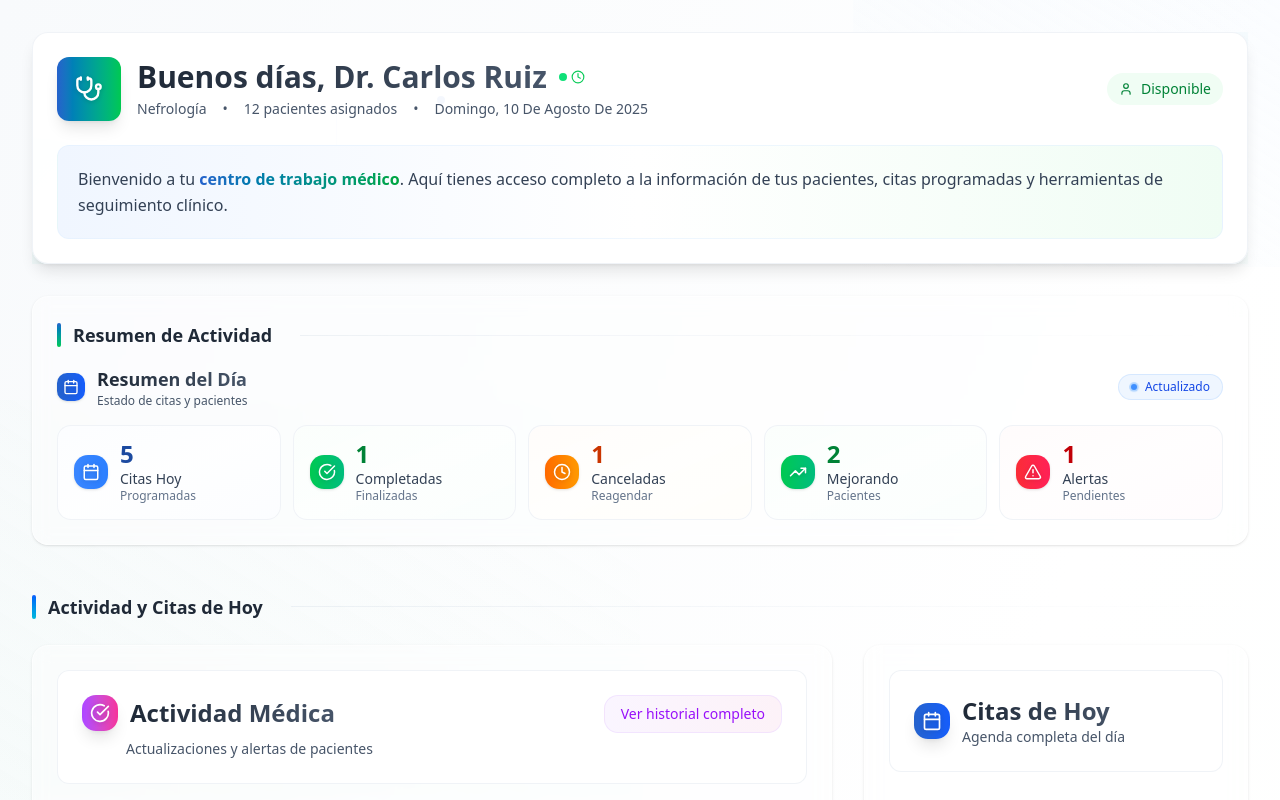
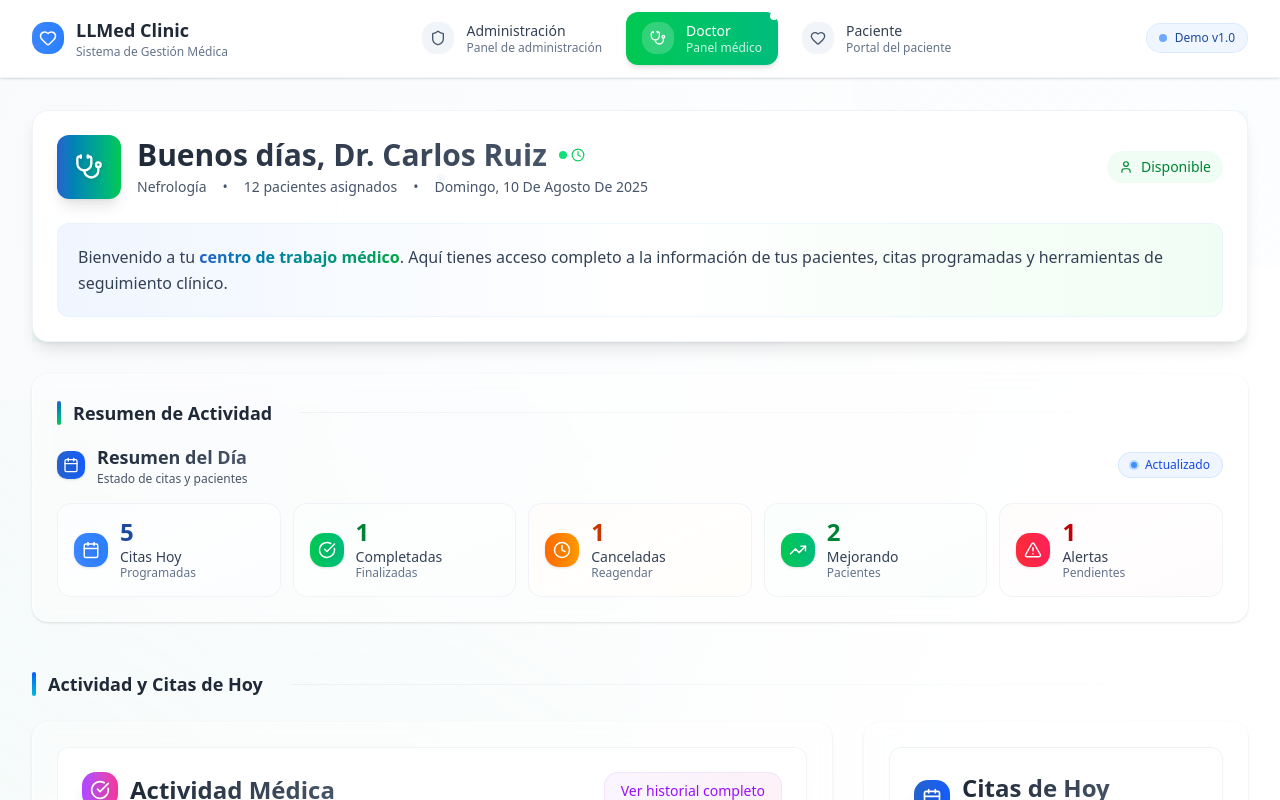
Before and after one commit to Hiddenberg/llmed-clinic, a Next.js app in the folder application/: page /doctor in a window 1280 px wide. Shown: the top 800 px of the page. Built offline with nearby package versions, Linux system fonts and the light colour scheme.

Commit message:
adding layout bar to easily change between interfaces

```diff
--- /dev/null
+++ b/application/src/app/(app-pages)/layout.tsx
@@ -0,0 +1,10 @@
+import InterfaceNavigationBar from '@/components/common/InterfaceNavigationBar';
+
+export default function AppLayout ({ children }: { children: React.ReactNode }) {
+   return (
+      <div>
+         <InterfaceNavigationBar />
+         {children}
+      </div>
+   );
+}
--- /dev/null
+++ b/application/src/components/common/InterfaceNavigationBar.tsx
@@ -0,0 +1,134 @@
+"use client"
+
+import {
+   Heart, Stethoscope, User, Shield
+} from 'lucide-react';
+import Link from 'next/link';
+import { usePathname } from 'next/navigation';
+
+interface NavigationItem {
+   key: string;
+   label: string;
+   href: string;
+   icon: any;
+   color: string;
+   description: string;
+}
+
+const navigationItems: NavigationItem[] = [
+   {
+      key: 'admin',
+      label: 'Administración',
+      href: '/admin',
+      icon: Shield,
+      color: 'from-brand-500 to-blue-500',
+      description: 'Panel de administración'
+   },
+   {
+      key: 'doctor',
+      label: 'Doctor',
+      href: '/doctor',
+      icon: Stethoscope,
+      color: 'from-green-500 to-emerald-500',
+      description: 'Panel médico'
+   },
+   {
+      key: 'patient',
+      label: 'Paciente',
+      href: '/patient',
+      icon: Heart,
+      color: 'from-purple-500 to-pink-500',
+      description: 'Portal del paciente'
+   }
+];
+
+export default function InterfaceNavigationBar () {
+   const pathname = usePathname();
+
+   // Determine current interface based on pathname
+   const getCurrentInterface = () => {
+      if (pathname.includes('/admin')) return 'admin';
+      if (pathname.includes('/doctor')) return 'doctor';
+      if (pathname.includes('/patient')) return 'patient';
+      return '';
+   };
+
+   const currentInterface = getCurrentInterface();
+
+   return (
+      <div className="top-0 z-50 sticky bg-white/95 shadow-sm backdrop-blur-sm border-gray-200/50 border-b">
+         <div className="mx-auto px-4 sm:px-6 lg:px-8 max-w-7xl">
+            <div className="flex justify-between items-center py-3">
+               {/* Logo/Brand */}
+               <div className="flex items-center gap-3">
+                  <div className="flex justify-center items-center bg-gradient-to-r from-brand-500 to-blue-500 rounded-lg w-8 h-8 text-white">
+                     <Heart size={18} />
+                  </div>
+                  <div>
+                     <h1 className="font-bold text-gray-800 text-lg">LLMed Clinic</h1>
+                     <p className="text-gray-500 text-xs">Sistema de Gestión Médica</p>
+                  </div>
+               </div>
+
+               {/* Navigation Items */}
+               <nav className="flex items-center gap-2">
+                  {navigationItems.map((item) => {
+                     const isActive = currentInterface === item.key;
+
+                     return (
+                        <Link
+                           key={item.key}
+                           href={item.href}
+                           className={`group relative flex items-center gap-3 px-4 py-2.5 rounded-xl transition-all duration-200 ${
+                              isActive
+                                 ? 'bg-gradient-to-r ' + item.color + ' text-white shadow-md'
+                                 : 'hover:bg-gray-50 text-gray-600 hover:text-gray-800'
+                           }`}
+                        >
+                           {/* Icon */}
+                           <div className={`flex items-center justify-center rounded-lg w-8 h-8 transition-all ${
+                              isActive
+                                 ? 'bg-white/20 text-white'
+                                 : 'bg-gray-100 text-gray-600 group-hover:bg-gray-200'
+                           }`}>
+                              <item.icon size={16} />
+                           </div>
+
+                           {/* Label and Description */}
+                           <div className="hidden sm:block">
+                              <p className={`font-medium text-sm leading-tight ${
+                                 isActive ? 'text-white' : 'text-gray-700 group-hover:text-gray-800'
+                              }`}>
+                                 {item.label}
+                              </p>
+                              <p className={`text-xs leading-tight ${
+                                 isActive ? 'text-white/80' : 'text-gray-500 group-hover:text-gray-600'
+                              }`}>
+                                 {item.description}
+                              </p>
+                           </div>
+
+                           {/* Active indicator */}
+                           {isActive && (
+                              <div className="top-0 right-0 absolute bg-white rounded-full w-2 h-2" />
+                           )}
+
+                           {/* Tooltip for mobile */}
+                           <div className="sm:hidden -bottom-10 left-1/2 absolute bg-gray-800 opacity-0 group-hover:opacity-100 px-2 py-1 rounded text-white text-xs whitespace-nowrap transition-opacity -translate-x-1/2 pointer-events-none transform">
+                              {item.label}
+                           </div>
+                        </Link>
+                     );
+                  })}
+               </nav>
+
+               {/* Demo Badge */}
+               <div className="hidden lg:flex items-center gap-2 bg-gradient-to-r from-brand-50 to-blue-50 px-3 py-1.5 border border-brand-200/50 rounded-full">
+                  <div className="bg-brand-400 rounded-full w-2 h-2 animate-pulse" />
+                  <span className="font-medium text-brand-700 text-xs">Demo v1.0</span>
+               </div>
+            </div>
+         </div>
+      </div>
+   );
+}
--- a/application/src/components/pages/admin/home/AdminHomePage.tsx
+++ b/application/src/components/pages/admin/home/AdminHomePage.tsx
@@ -138,7 +138,7 @@ export default function AdminHomePage () {
             <div className="bottom-0 left-0 absolute bg-gradient-to-tr from-blue-100/15 to-transparent w-1/2 h-1/2" />
          </div>
 
-         <div className="relative mx-auto px-4 sm:px-6 lg:px-8 py-8 max-w-7xl">
+         <div className="relative mx-auto px-4 sm:px-6 lg:px-8 pt-8 pb-8 max-w-7xl">
             {/* Header Section */}
             <Header />
 
--- a/application/src/components/pages/doctor/home/DoctorHomePage.tsx
+++ b/application/src/components/pages/doctor/home/DoctorHomePage.tsx
@@ -127,7 +127,7 @@ export default function DoctorHomePage () {
             <div className="bottom-0 left-0 absolute bg-gradient-to-tr from-green-100/10 to-transparent w-1/2 h-1/2" />
          </div>
 
-         <div className="relative mx-auto px-4 sm:px-6 lg:px-8 py-8 max-w-7xl">
+         <div className="relative mx-auto px-4 sm:px-6 lg:px-8 pt-8 pb-8 max-w-7xl">
             {/* Header Section */}
             <Header />
 
--- a/application/src/components/pages/patient/home/PatientHomePage.tsx
+++ b/application/src/components/pages/patient/home/PatientHomePage.tsx
@@ -2,7 +2,7 @@ import {
    Heart, Calendar, Activity, Phone, FileText, Plus,
    LucideIcon
 } from 'lucide-react';
-import { mockPatient } from '@/data/mockData/patientData';
+// import { mockPatient } from '@/data/mockData/patientData';
 
 import PatientWelcomeHeader from './PatientWelcomeHeader';
 import UpcomingAppointments from './UpcomingAppointments';
@@ -78,7 +78,7 @@ export default function PatientHomePage () {
             <div className="bottom-0 left-0 absolute bg-gradient-to-tr from-green-50/20 to-transparent w-1/2 h-1/2" />
          </div>
 
-         <div className="relative mx-auto px-4 sm:px-6 lg:px-8 py-6 max-w-4xl">
+         <div className="relative mx-auto px-4 sm:px-6 lg:px-8 pt-8 pb-6 max-w-4xl">
             {/* Welcome Header */}
             <PatientWelcomeHeader />
 
--- a/application/src/components/pages/patient/home/QuickActionsButton.tsx
+++ b/application/src/components/pages/patient/home/QuickActionsButton.tsx
@@ -1,13 +1,14 @@
 "use client";
 
 import {
-   CalendarIcon, PhoneIcon, FileTextIcon, ActivityIcon
-} from "lucide-react";
+   Calendar, Phone, Activity, FileText
+} from 'lucide-react';
 
+// Quick action buttons for mobile-first experience
 export default function QuickActions () {
    const actions = [
       {
-         icon: CalendarIcon,
+         icon: Calendar,
          label: 'Agendar Cita',
          color: 'from-brand-500 to-blue-500',
          action: () => {
@@ -19,7 +20,7 @@ export default function QuickActions () {
          }
       },
       {
-         icon: PhoneIcon,
+         icon: Phone,
          label: 'Llamar Doctor',
          color: 'from-green-500 to-emerald-500',
          action: () => {
@@ -30,7 +31,7 @@ export default function QuickActions () {
          }
       },
       {
-         icon: ActivityIcon,
+         icon: Activity,
          label: 'Ver Signos',
          color: 'from-purple-500 to-pink-500',
          action: () => {
@@ -41,7 +42,7 @@ export default function QuickActions () {
          }
       },
       {
-         icon: FileTextIcon,
+         icon: FileText,
          label: 'Notas Médicas',
          color: 'from-orange-500 to-amber-500',
          action: () => {
```
